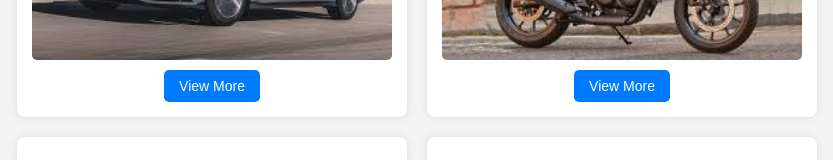
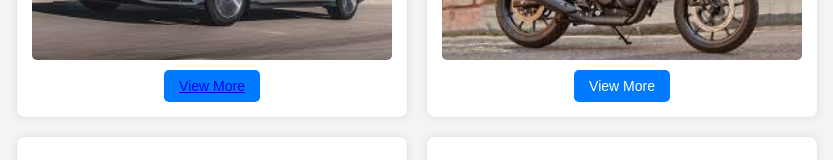
Before and after one commit to Tarakur/GariLagbe-, a plain HTML site: page Vehicle Renting/types.html in a window 1280 px wide. Shown: the part 323-483 px from the top of the page, without its empty margins (223-1056 px from the left). Drawn offline with Linux system fonts and the light colour scheme.

Commit message:
types.html

```diff
--- a/Vehicle Renting/types.html
+++ b/Vehicle Renting/types.html
@@ -9,15 +9,13 @@
 <body>
     <h1 class="page-heading">Search By Your Type</h1>
     <div class="container">
-
         <div class="image-section">
             <h2>Cars</h2>
             <div class="image-box">
                 <img src="images/car_category.png" alt="Car image">
             </div>
-            <button class="view-more">View More</button>
+            <button class="view-more"><a href="toyota_car_section.html">View More</a></button>
         </div>
-
         <div class="image-section">
             <h2>Bikes</h2>
             <div class="image-box">
@@ -25,7 +23,6 @@
             </div>
             <button class="view-more">View More</button>
         </div>
-
         <div class="image-section">
             <h2>Mini Van</h2>
             <div class="image-box">
@@ -33,7 +30,6 @@
             </div>
             <button class="view-more">View More</button>
         </div>
-
         <div class="image-section">
             <h2>Pick Up</h2>
             <div class="image-box">
@@ -42,6 +38,5 @@
             <button class="view-more">View More</button>
         </div>
     </div>
-
 </body>
 </html>
```
